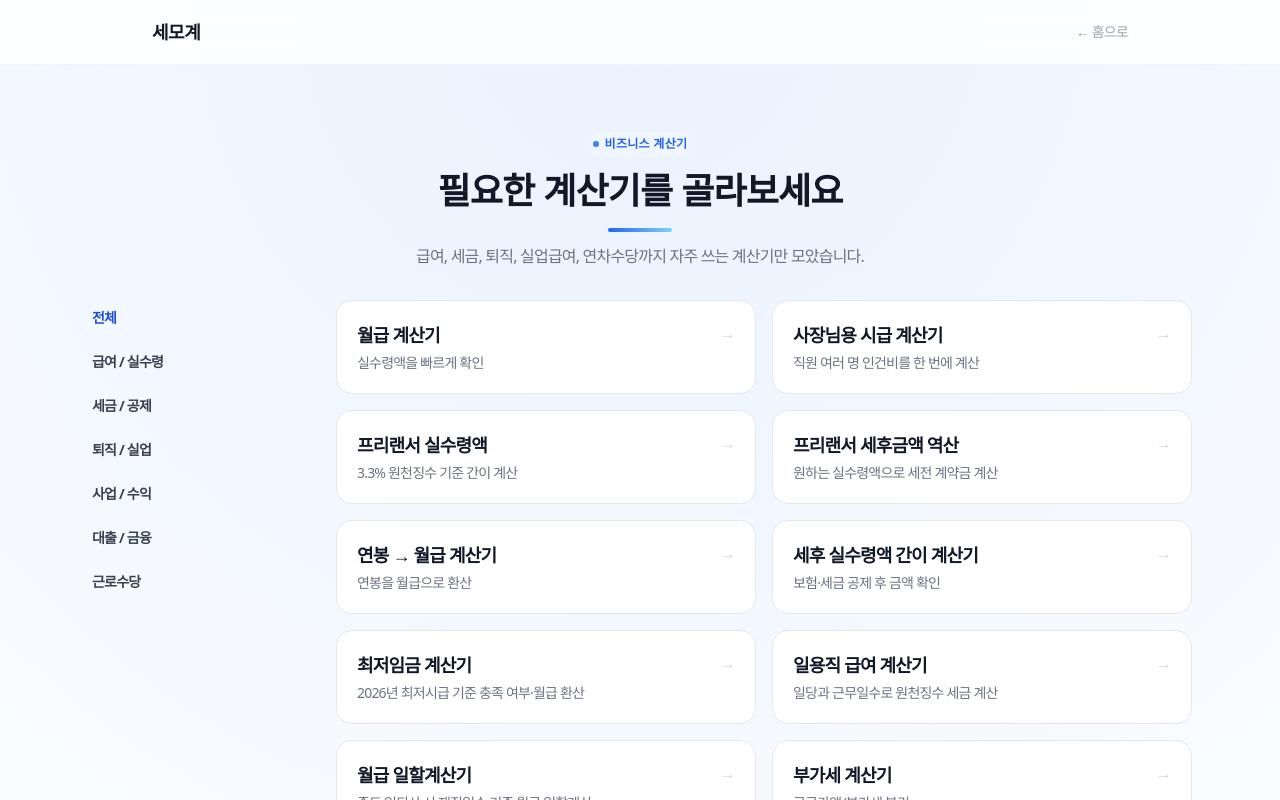
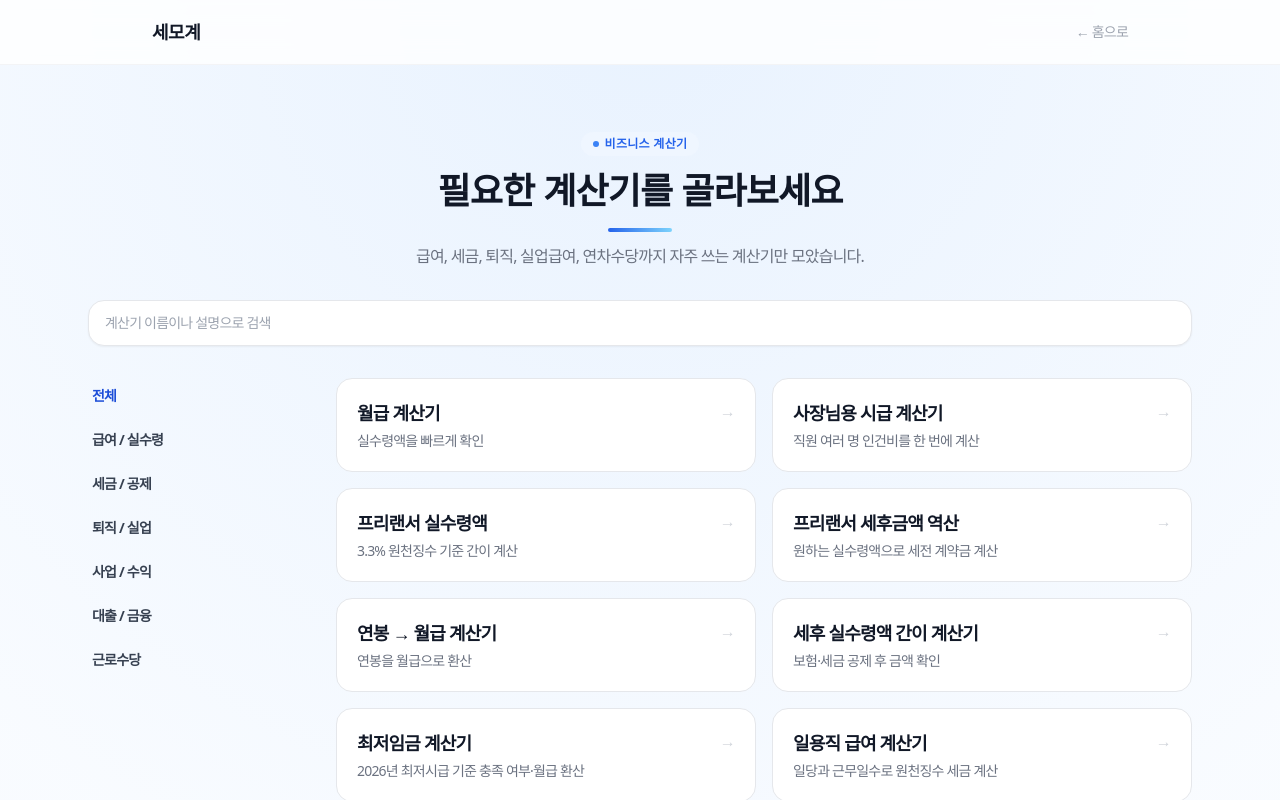
Before and after one commit to greentea2417/semogye-calculator, a Next.js app: page /business in a window 1280 px wide. Shown: the top 800 px of the page. Built offline with nearby package versions, Linux system fonts and the light colour scheme; a web font is replaced by a local one.

Commit message:
feat: add calculator search on business and life home pages

```diff
--- a/app/business/page.tsx
+++ b/app/business/page.tsx
@@ -140,9 +140,14 @@ function MobileSections({ groups }: { groups: Group[] }) {
 
 export default function BusinessPage() {
   const [selected, setSelected] = useState(ALL_TITLE);
+  const [query, setQuery] = useState("");
   const visibleItems = useMemo(
-    () => (selected === ALL_TITLE ? groups.flatMap((g) => g.items) : groups.filter((g) => g.title === selected).flatMap((g) => g.items)),
-    [selected],
+    () => {
+      const base = selected === ALL_TITLE ? groups.flatMap((g) => g.items) : groups.filter((g) => g.title === selected).flatMap((g) => g.items);
+      const q = query.trim().toLowerCase();
+      return q ? base.filter((item) => `${item.label} ${item.desc}`.toLowerCase().includes(q)) : base;
+    },
+    [selected, query],
   );
 
   return (
@@ -154,6 +159,18 @@ export default function BusinessPage() {
         <h1 className="mt-4 text-3xl font-extrabold tracking-tight text-gray-900 sm:text-4xl font-['Pretendard_Variable',sans-serif]">필요한 계산기를 골라보세요</h1>
         <div className="mx-auto mt-4 h-1 w-16 rounded-full bg-gradient-to-r from-blue-600 to-sky-300" />
         <p className="mt-3 text-gray-500">급여, 세금, 퇴직, 실업급여, 연차수당까지 자주 쓰는 계산기만 모았습니다.</p>
+      </div>
+
+      <div className="mb-8">
+        <label className="sr-only" htmlFor="business-search">비즈니스 계산기 검색</label>
+        <input
+          id="business-search"
+          type="search"
+          value={query}
+          onChange={(e) => setQuery(e.target.value)}
+          placeholder="계산기 이름이나 설명으로 검색"
+          className="w-full rounded-2xl border border-gray-200 bg-white px-4 py-3 text-sm shadow-sm outline-none transition placeholder:text-gray-400 focus:border-blue-300 focus:ring-4 focus:ring-blue-100"
+        />
       </div>
 
       <div className="hidden gap-6 md:flex md:flex-row">
--- a/app/life/page.tsx
+++ b/app/life/page.tsx
@@ -105,6 +105,7 @@ function MobileSections({ groups }: { groups: Group[] }) {
 
 export default function LifePage() {
   const [selected, setSelected] = useState(ALL_TITLE);
+  const [query, setQuery] = useState("");
 
   useEffect(() => {
     const hash = decodeURIComponent(window.location.hash.replace(/^#/, ""));
@@ -116,7 +117,11 @@ export default function LifePage() {
     return groups.filter((group) => group.title === selected);
   }, [selected]);
 
-  const visibleItems = useMemo(() => visibleGroups.flatMap((group) => group.items), [visibleGroups]);
+  const visibleItems = useMemo(() => {
+    const base = visibleGroups.flatMap((group) => group.items);
+    const q = query.trim().toLowerCase();
+    return q ? base.filter((item) => `${item.label} ${item.desc}`.toLowerCase().includes(q)) : base;
+  }, [visibleGroups, query]);
 
   return (
     <div className="mx-auto max-w-6xl px-4 py-12 sm:px-6 sm:py-16">
@@ -127,6 +132,18 @@ export default function LifePage() {
         <h1 className="mt-4 text-3xl font-extrabold tracking-tight text-gray-900 sm:text-4xl font-['Pretendard_Variable',sans-serif]">필요한 계산기를 골라보세요</h1>
         <div className="mx-auto mt-4 h-1 w-16 rounded-full bg-gradient-to-r from-green-600 to-emerald-300" />
         <p className="mt-3 text-gray-500">건강, 학업, 재미까지 일상에서 바로 쓰는 계산기만 모았습니다.</p>
+      </div>
+
+      <div className="mb-8">
+        <label className="sr-only" htmlFor="life-search">라이프 계산기 검색</label>
+        <input
+          id="life-search"
+          type="search"
+          value={query}
+          onChange={(e) => setQuery(e.target.value)}
+          placeholder="계산기 이름이나 설명으로 검색"
+          className="w-full rounded-2xl border border-gray-200 bg-white px-4 py-3 text-sm shadow-sm outline-none transition placeholder:text-gray-400 focus:border-green-300 focus:ring-4 focus:ring-green-100"
+        />
       </div>
 
       <div className="hidden gap-6 md:flex md:flex-row">
```
